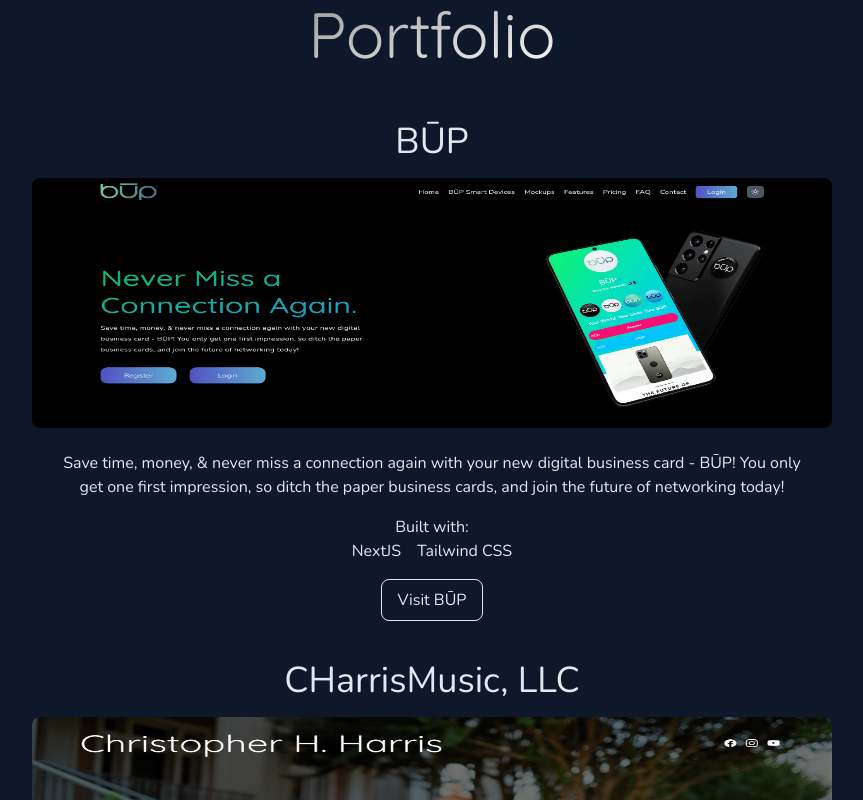
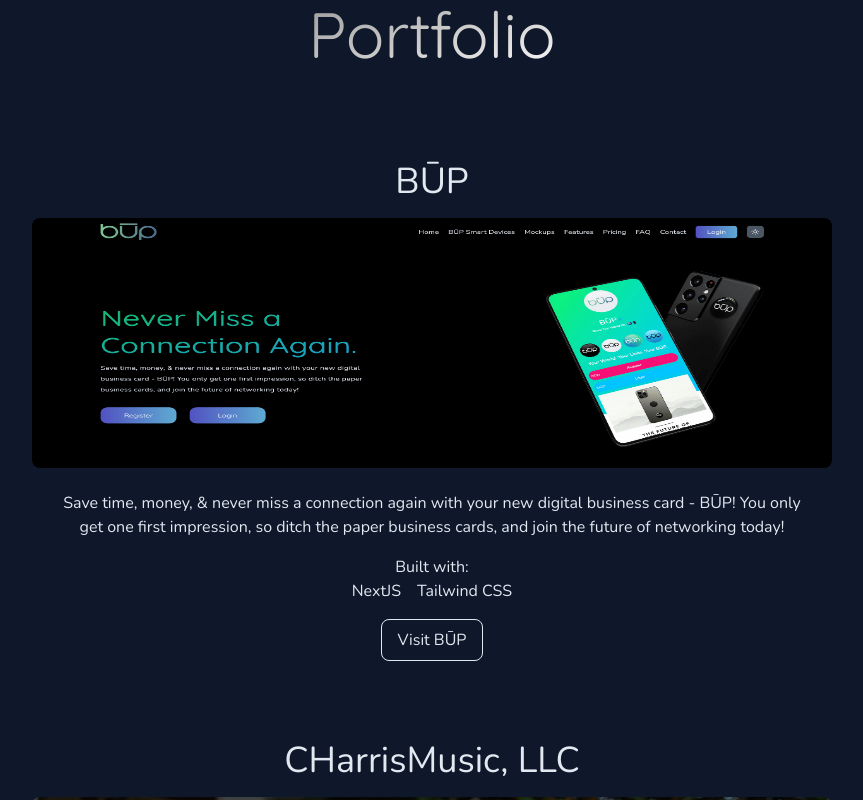
Before and after one commit to alstudio93/alstudio, a Next.js app: page / in a window 1280 px wide. Shown: the part 1560-2360 px from the top of the page, without its empty margins (208-1071 px from the left). Built offline with nearby package versions, Linux system fonts and the light colour scheme.

Commit message:
adjusted margin in portfolio

```diff
--- a/src/components/Portfolio/index.jsx
+++ b/src/components/Portfolio/index.jsx
@@ -9,7 +9,7 @@
             <h2 className='font-quicksand text-section-h2 text-center text-transparent bg-clip-text bg-gradient-to-br from-[#949494] to-[#fff]'>Portfolio</h2>
             {
                 PortfolioArray.map((entry) => (
-                    <div key={entry.title} className='flex flex-col items-center gap-y-4 pt-18'>
+                    <div key={entry.title} className='flex flex-col items-center gap-y-4 pt-18 mt-10'>
                         <h3 className='text-center text-2xl md:text-4xl'>{entry.title}</h3>
                         <div>
                             <Image src={entry.img}
```
